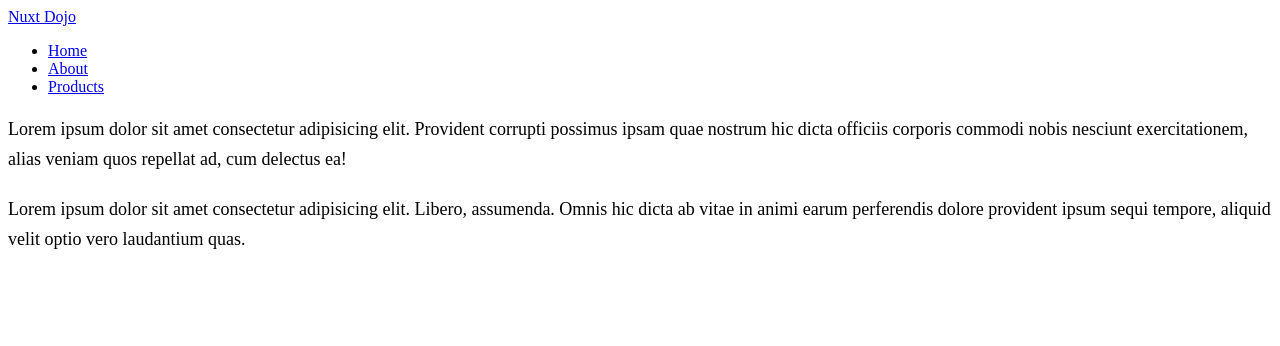
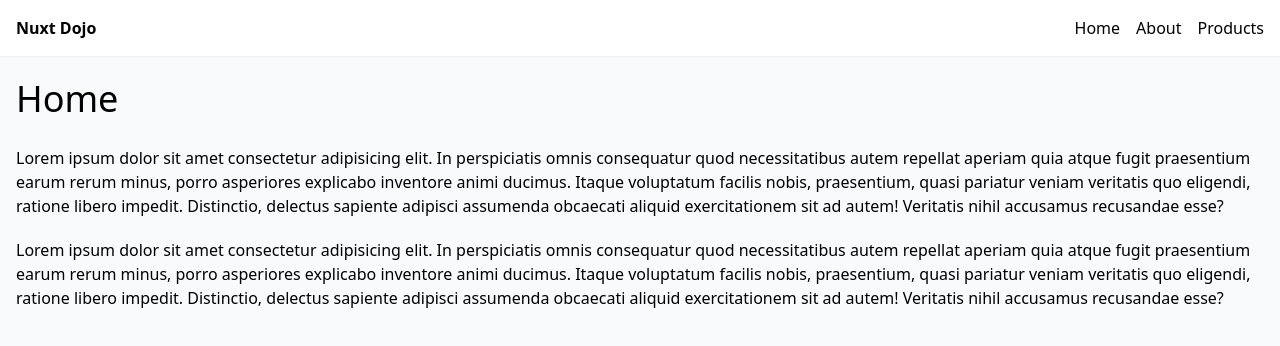
Before and after one commit to natybastosp/Nuxt_curso, a Nuxt app: page / in a window 1280 px wide. Shown: the top 346 px of the page. Built offline with nearby package versions, Linux system fonts and the light colour scheme.

Commit message:
add tailwind

```diff
--- /dev/null
+++ b/assets/css/tailwind.css
@@ -0,0 +1,13 @@
+@tailwind base;
+@tailwind components;
+@tailwind utilities;
+
+body {
+  @apply bg-gray-50;
+}
+
+@layer components {
+  .btn {
+    @apply bg-[#12b488] text-white px-3 py-2 rounded-md text-sm text-white;
+  }
+}
--- /dev/null
+++ b/layouts/default.vue
@@ -0,0 +1,32 @@
+<template>
+  <div>
+    <header class="shadow-sm bg-white">
+      <nav class="container mx-auto p-4 flex justify-between">
+        <NuxtLink to="/" class="font-bold">Nuxt Dojo</NuxtLink>
+        <ul class="flex gap-4">
+          <li><NuxtLink to="/">Home</NuxtLink></li>
+          <li><NuxtLink to="/about">About</NuxtLink></li>
+          <li><NuxtLink to="/products">Products</NuxtLink></li>
+        </ul>
+      </nav>
+    </header>
+
+    <!--Page content-->
+    <div class="container mx-auto p-4">
+      <slot />
+      <!--This is where the page content will be rendered-->
+    </div>
+  </div>
+</template>
+
+<script>
+export default {
+  name: "Default",
+};
+</script>
+
+<style scoped>
+.router-link-exact-active {
+  color: bg-green-500;
+}
+</style>
--- /dev/null
+++ b/layouts/products.vue
@@ -0,0 +1,25 @@
+<template>
+  <div>
+    <header class="shadow-sm bg-white">
+      <nav class="container mx-auto p-4">
+        <NuxtLink to="/products" class="font-bold">Nuxt Dojo Merch</NuxtLink>
+      </nav>
+    </header>
+    <div class="container mx-auto p-4">
+      <slot />
+    </div>
+    <footer class="container mx-auto p-4 flex justify-between border-t-2">
+      <ul class="flex gap-4">
+        <li><NuxtLink to="/">Home</NuxtLink></li>
+        <li><NuxtLink to="/about">About</NuxtLink></li>
+        <li><NuxtLink to="/products">Merch</NuxtLink></li>
+      </ul>
+    </footer>
+  </div>
+</template>
+
+<style scoped>
+.router-link-exact-active {
+  color: #12b488;
+}
+</style>
--- a/nuxt.config.ts
+++ b/nuxt.config.ts
@@ -1,4 +1,5 @@
 // https://nuxt.com/docs/api/configuration/nuxt-config
 export default defineNuxtConfig({
-  devtools: { enabled: true }
-})
+  devtools: { enabled: true },
+  modules: ["@nuxtjs/tailwindcss"],
+});
--- a/package.json
+++ b/package.json
@@ -10,6 +10,7 @@
   },
   "devDependencies": {
     "@nuxt/devtools": "latest",
+    "@nuxtjs/tailwindcss": "^6.8.0",
     "@types/node": "^18.17.3",
     "nuxt": "^3.6.5"
   }
--- a/pages/about.vue
+++ b/pages/about.vue
@@ -1,41 +1,23 @@
 <template>
   <div>
-    <header>
-      <nav>
-        <NuxtLink to="/">Nuxt Dojo</NuxtLink>
-        <ul>
-          <li><NuxtLink to="/">Home</NuxtLink></li>
-          <li><NuxtLink to="/about">About</NuxtLink></li>
-          <li><NuxtLink to="/products">Products</NuxtLink></li>
-        </ul>
-      </nav>
-    </header>
     <h2>About</h2>
     <p>
-      Lorem ipsum dolor sit amet consectetur adipisicing elit. Provident
-      corrupti possimus ipsam quae nostrum hic dicta officiis corporis commodi
-      nobis nesciunt exercitationem, alias veniam quos repellat ad, cum delectus
-      ea!
-    </p>
-    <p>
-      Lorem ipsum dolor sit amet consectetur adipisicing elit. Libero,
-      assumenda. Omnis hic dicta ab vitae in animi earum perferendis dolore
-      provident ipsum sequi tempore, aliquid velit optio vero laudantium quas.
+      Lorem ipsum dolor sit amet consectetur adipisicing elit. Eveniet aperiam
+      minima unde nemo harum quam maxime optio quos corrupti. Eum sapiente
+      facere nemo, laborum ullam non cum fuga quas eveniet harum molestiae minus
+      atque vel ratione illo quia, iure commodi dicta porro excepturi quam.
+      Facere, commodi corrupti ipsam neque totam reprehenderit laboriosam
+      laborum veniam est quo, repellat saepe impedit labore?
     </p>
   </div>
 </template>
-
-<script setup></script>
 
 <style scoped>
 h2 {
   margin-bottom: 20px;
   font-size: 36px;
 }
-
 p {
-  margin-bottom: 20px;
-  font-size: 18px;
-  line-height: 30px;
+  margin: 20px 0;
 }
 </style>
--- a/pages/index.vue
+++ b/pages/index.vue
@@ -1,40 +1,33 @@
 <template>
   <div>
-    <header>
-      <nav>
-        <NuxtLink to="/">Nuxt Dojo</NuxtLink>
-        <ul>
-          <li><NuxtLink to="/">Home</NuxtLink></li>
-          <li><NuxtLink to="/about">About</NuxtLink></li>
-          <li><NuxtLink to="/products">Products</NuxtLink></li>
-        </ul>
-      </nav>
-    </header>
+    <h2>Home</h2>
     <p>
-      Lorem ipsum dolor sit amet consectetur adipisicing elit. Provident
-      corrupti possimus ipsam quae nostrum hic dicta officiis corporis commodi
-      nobis nesciunt exercitationem, alias veniam quos repellat ad, cum delectus
-      ea!
+      Lorem ipsum dolor sit amet consectetur adipisicing elit. In perspiciatis
+      omnis consequatur quod necessitatibus autem repellat aperiam quia atque
+      fugit praesentium earum rerum minus, porro asperiores explicabo inventore
+      animi ducimus. Itaque voluptatum facilis nobis, praesentium, quasi
+      pariatur veniam veritatis quo eligendi, ratione libero impedit.
+      Distinctio, delectus sapiente adipisci assumenda obcaecati aliquid
+      exercitationem sit ad autem! Veritatis nihil accusamus recusandae esse?
     </p>
     <p>
-      Lorem ipsum dolor sit amet consectetur adipisicing elit. Libero,
-      assumenda. Omnis hic dicta ab vitae in animi earum perferendis dolore
-      provident ipsum sequi tempore, aliquid velit optio vero laudantium quas.
+      Lorem ipsum dolor sit amet consectetur adipisicing elit. In perspiciatis
+      omnis consequatur quod necessitatibus autem repellat aperiam quia atque
+      fugit praesentium earum rerum minus, porro asperiores explicabo inventore
+      animi ducimus. Itaque voluptatum facilis nobis, praesentium, quasi
+      pariatur veniam veritatis quo eligendi, ratione libero impedit.
+      Distinctio, delectus sapiente adipisci assumenda obcaecati aliquid
+      exercitationem sit ad autem! Veritatis nihil accusamus recusandae esse?
     </p>
   </div>
 </template>
-
-<script setup></script>
 
 <style scoped>
 h2 {
   margin-bottom: 20px;
   font-size: 36px;
 }
-
 p {
-  margin-bottom: 20px;
-  font-size: 18px;
-  line-height: 30px;
+  margin: 20px 0;
 }
 </style>
--- a/pages/products/[id].vue
+++ b/pages/products/[id].vue
@@ -18,6 +18,10 @@
 
 <script setup>
 const { id } = useRoute().params;
+
+definePageMeta({
+  layout: "products",
+});
 </script>
 
 <style scoped></style>
--- a/pages/products/index.vue
+++ b/pages/products/index.vue
@@ -1,9 +1,13 @@
 <template>
   <div>
-    <p>Get In Loser, We're Going Shopping!!</p>
+    <p>Products</p>
   </div>
 </template>
 
-<script setup></script>
+<script setup>
+definePageMeta({
+  layout: "products",
+});
+</script>
 
 <style scoped></style>
```
Also changed, not shown: 1 other file (tests, documents, lock files or other folders).
